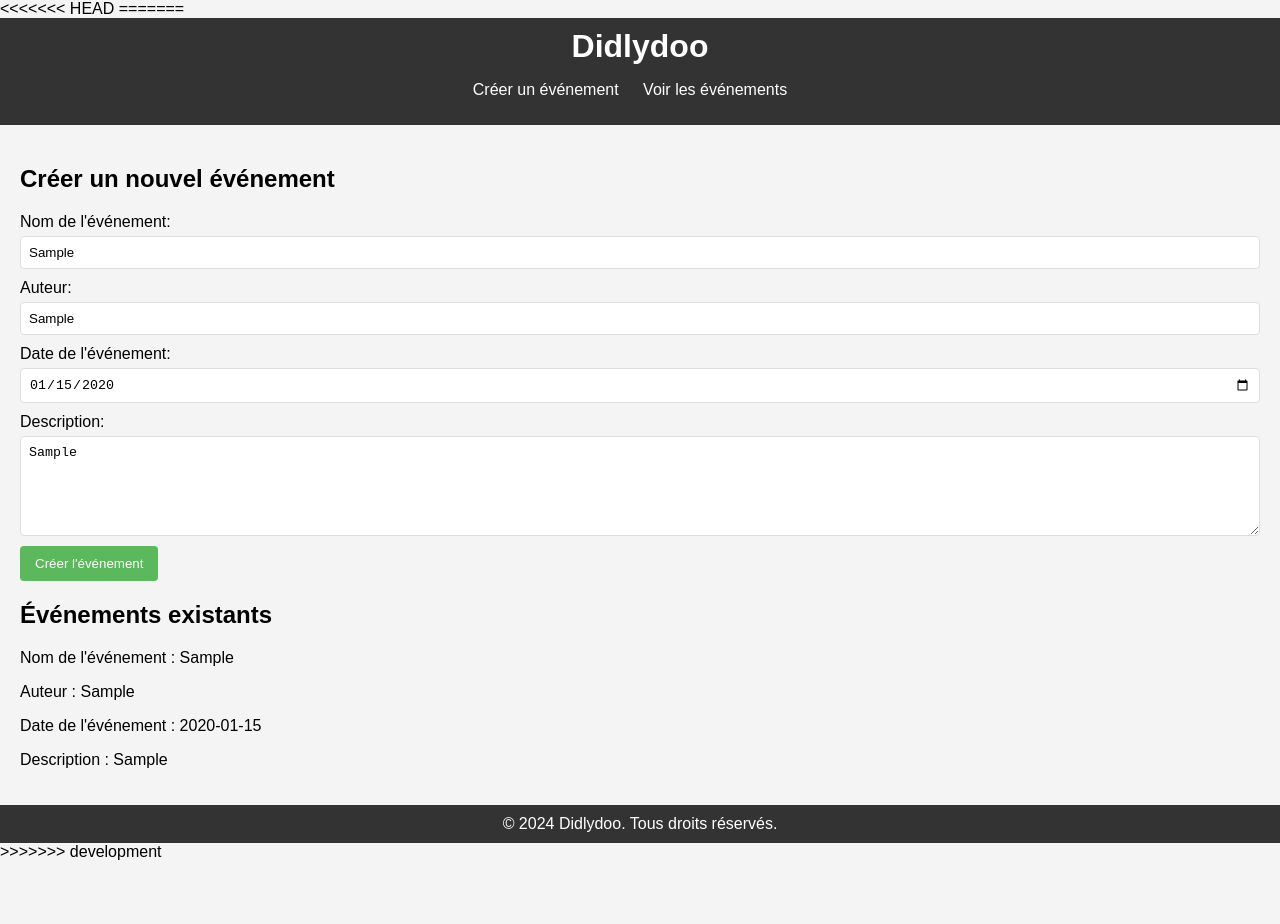
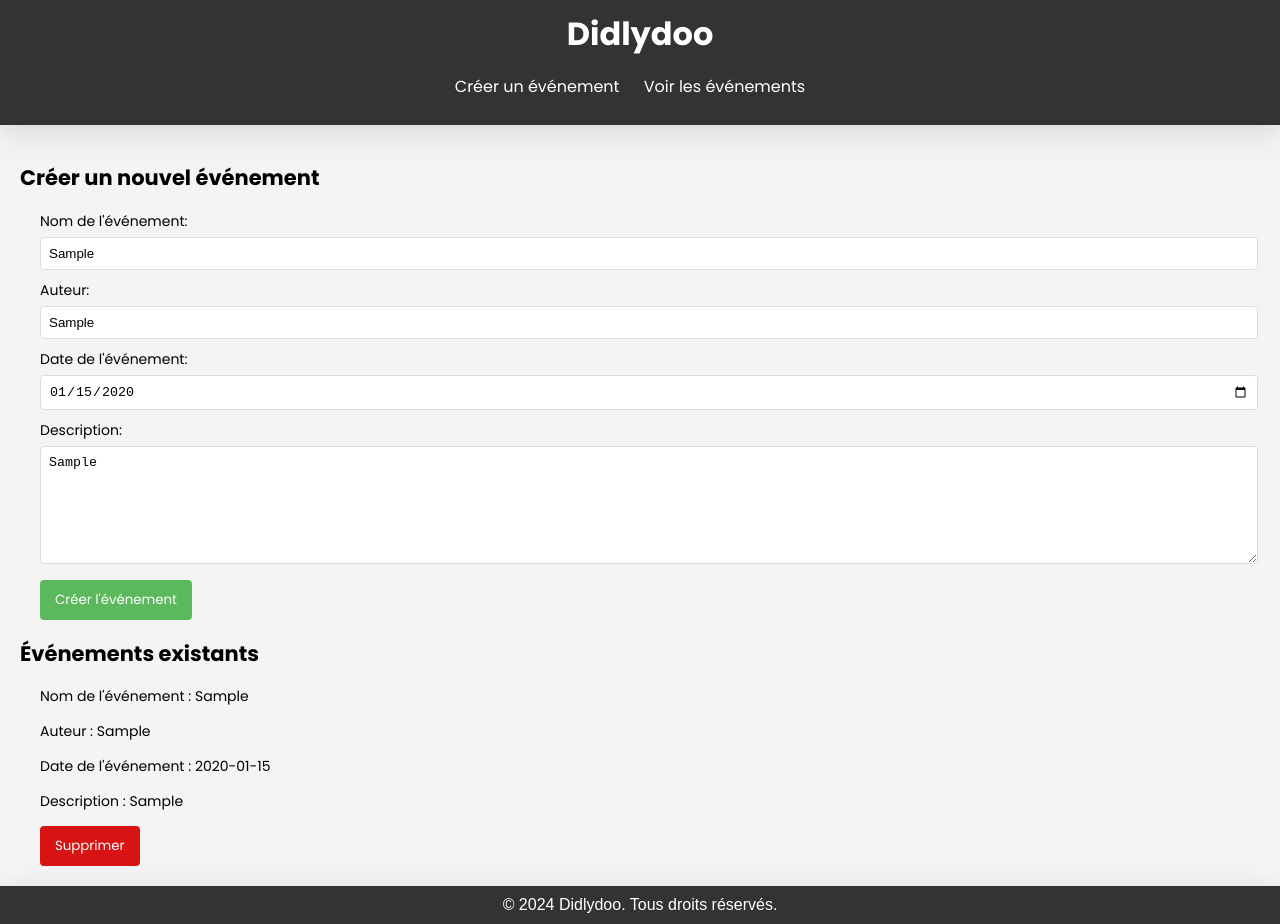
Before and after one commit to Dams4953/didlydoo-app, a website with bundled scripts: page index.html in a window 1280 px wide. Both pictures are taken after typing "Sample", "Sample", "2020-01-15", "Sample" into the empty fields and a click on the button "Créer l'événement". Before the commit the page ends 861 px from the top, so only its background shows below. Built offline with nearby package versions, Linux system fonts and the light colour scheme.

Commit message:
fonction supprimer + conversion css en scss

```diff
--- a/css/style.scss
+++ b/css/style.scss
@@ -10,52 +10,61 @@ header {
     color: white;
     padding: 10px 0;
     text-align: center;
+    box-shadow: rgba(100, 100, 111, 0.2) 0px 7px 29px 0px;
+    font-family: 'Poppins', sans-serif;
+
+
+    h1 {
+        margin: 0;
+    }
 }
 
-header h1 {
-    margin: 0;
-}
-
-nav ul {
+nav {
+    ul {
         list-style: none;
         padding: 0;
-}
 
-nav ul li {
+        li {
             display: inline;
             margin-right: 20px;
-}
 
-nav ul li a {
+            a {
                 color: white;
                 text-decoration: none;
+            }
+        }
+    }
 }
 
 main {
     padding: 20px;
+    font-family: 'Poppins', sans-serif;
+    font-size: 14px;
 }
 
 .form-group {
     margin-bottom: 10px;
-}
+    padding-left: 20px;
+    padding-right: 20px;
 
-.form-group label {
+    label {
         display: block;
         margin-bottom: 5px;
     }
 
-.form-group input[type="text"],
-.form-group input[type="date"],
-.form-group textarea {
+    input[type="text"],
+    input[type="date"],
+    textarea {
         width: 100%;
         padding: 8px;
         border: 1px solid #ddd;
         border-radius: 4px;
     }
 
-.form-group textarea {
+    textarea {
         height: 100px;
         resize: vertical;
+    }
 }
 
 button {
@@ -65,10 +74,31 @@ button {
     border: none;
     border-radius: 4px;
     cursor: pointer;
+    font-family: 'Poppins', sans-serif;
+
+
+    &:hover {
+        background-color: darken(#4cae4c, 10%);
+        transition: 0.2s ease-in;
+    }
 }
 
-button:hover {
-    background-color: #4cae4c;
+.creation_bouton {
+    padding-left:20px;
+}
+
+.idDiv {
+    padding-left: 20px;
+    font-size: 14px;
+
+    &__bouton-suppression {
+        background-color: #D71313;
+
+        &:hover {
+            background-color: darken(#D71313, 10%);
+            transition: 0.2s ease-in;
+        }
+    }
 }
 
 footer {
@@ -76,8 +106,9 @@ footer {
     padding: 10px 0;
     background-color: #333;
     color: white;
-}
+    box-shadow: rgba(100, 100, 111, 0.2) 0px 7px 29px 0px;
 
-footer p {
+    p {
         margin: 0;
     }
+}
--- a/index.html
+++ b/index.html
@@ -1,5 +1,3 @@
-<<<<<<< HEAD
-=======
 <!DOCTYPE html>
 <html lang="fr">
 <head>
@@ -7,6 +5,7 @@
     <meta name="viewport" content="width=device-width, initial-scale=1.0">
     <title>Didlydoo - Planificateur d'événements</title>
     <link rel="stylesheet" href="css/style.css">
+    <style>@import url('https://fonts.googleapis.com/css2?family=Poppins:wght@400;500;700&display=swap');</style>
 </head>
 <body>
     <header>
@@ -39,13 +38,13 @@
                     <label for="event-description">Description:</label>
                     <textarea id="event-description" name="event-description" required maxlength="256"></textarea>
                 </div>
-                <button id="idBouton" type="submit">Créer l'événement</button>
+                <div class="creation_bouton"> <!-- Ajout d'une div pour ajuster le padding du boutton -->
+                <button id="idBouton" type="submit">Créer l'événement</button></div>
             </form>
         </section>
 
         <section id="view-events">
             <h2>Événements existants</h2>
-
             </div>
         </section>
     </main>
@@ -57,4 +56,3 @@
     <script src="js/main.js" type="module" defer></script>
 </body>
 </html>
->>>>>>> development
--- /dev/null
+++ b/js/delete.js
@@ -0,0 +1,9 @@
+export function deleteItems() {
+
+    let bouton_supprimer = document.querySelectorAll('.idDiv__bouton-suppression');
+    bouton_supprimer.forEach(function (bouton) {
+        bouton.addEventListener('click', function () {
+            this.parentElement.remove();
+        });
+    });
+}
--- a/js/main.js
+++ b/js/main.js
@@ -1,3 +1,5 @@
+import { deleteItems } from './delete.js';
+
 document.getElementById('idBouton').addEventListener('click', function (event) {
 
     event.preventDefault();
@@ -10,14 +12,15 @@ document.getElementById('idBouton').addEventListener('click', function (event) {
 
     // création de la div après le click
     let div = document.createElement('div');
+    div.className = 'idDiv';
     div.innerHTML = `<p>Nom de l'événement : ${eventName}</p>
                         <p>Auteur : ${eventAuthor}</p>
                         <p>Date de l'événement : ${eventDate}</p>
-                        <p>Description : ${eventDescription}</p>`;
+                        <p>Description : ${eventDescription}</p>
+                        <button class='idDiv__bouton-suppression' type="button">Supprimer</button>
+                        `;
     let main = document.querySelector('main');
     main.appendChild(div);
-
-
-
+deleteItems();
 
 });
```
Also changed, not shown: css/style.css, 1 other file. Lines whose indentation alone changed are shown as unchanged.
